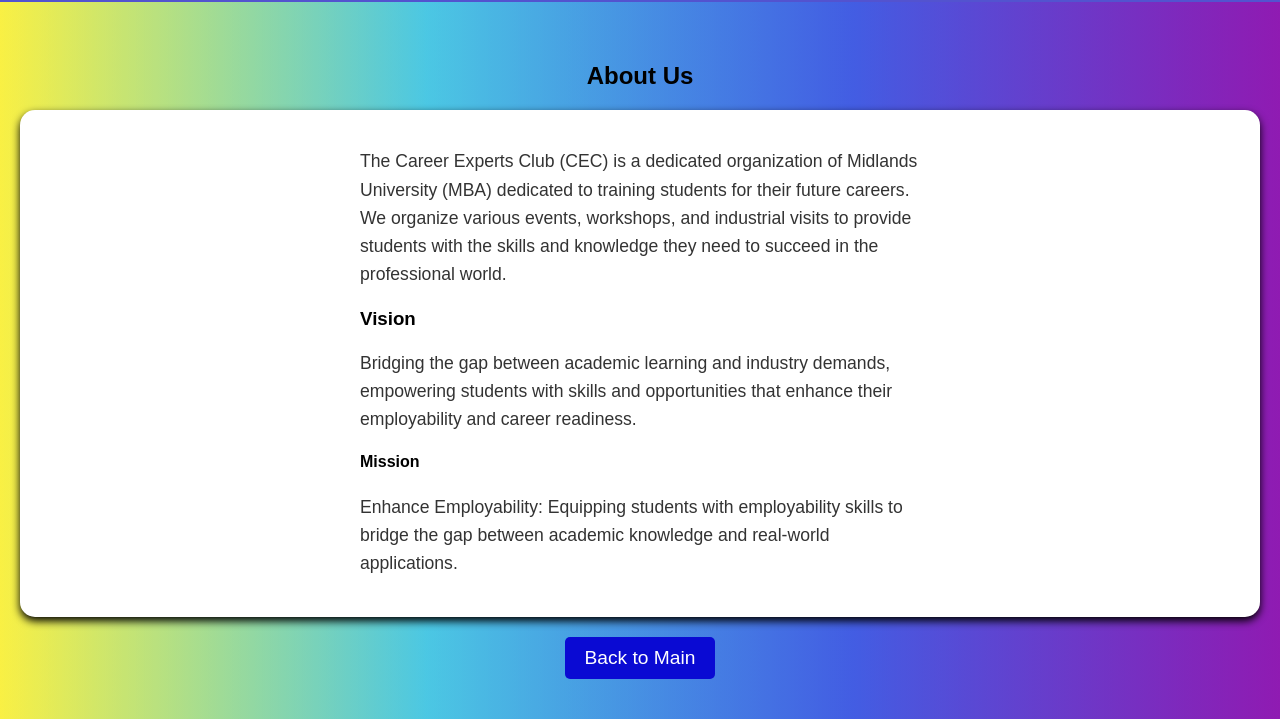
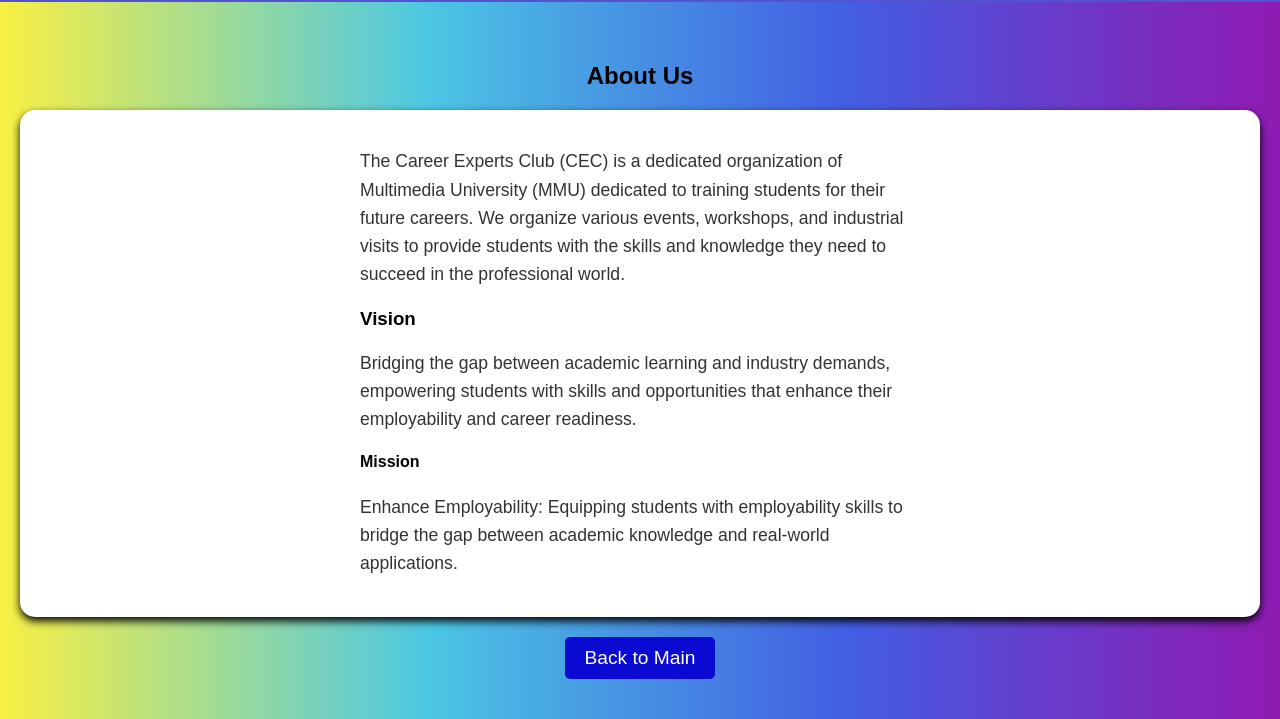
Before and after one commit to Lazysoldier1838/ACE-6223-Assignment-Group-11, a plain HTML site: page index.html in a window 1280 px wide. Both pictures are taken after a click on the link "About Us". Shown: the part 122-841 px from the top of the page. Drawn offline with Linux system fonts and the light colour scheme.

Commit message:
Update index.html

```diff
--- a/index.html
+++ b/index.html
@@ -49,7 +49,7 @@
             <!-- Text Content -->
             <div class="about-text">
                 <p>
-                    The Career Experts Club (CEC) is a dedicated organization of Midlands University (MBA) dedicated to training students for their future careers. We organize various events, workshops, and industrial visits to provide students with the skills and knowledge they need to succeed in the professional world.
+                    The Career Experts Club (CEC) is a dedicated organization of Multimedia University (MMU) dedicated to training students for their future careers. We organize various events, workshops, and industrial visits to provide students with the skills and knowledge they need to succeed in the professional world.
                 </p>
 
                 <h3>Vision</h3>
```
